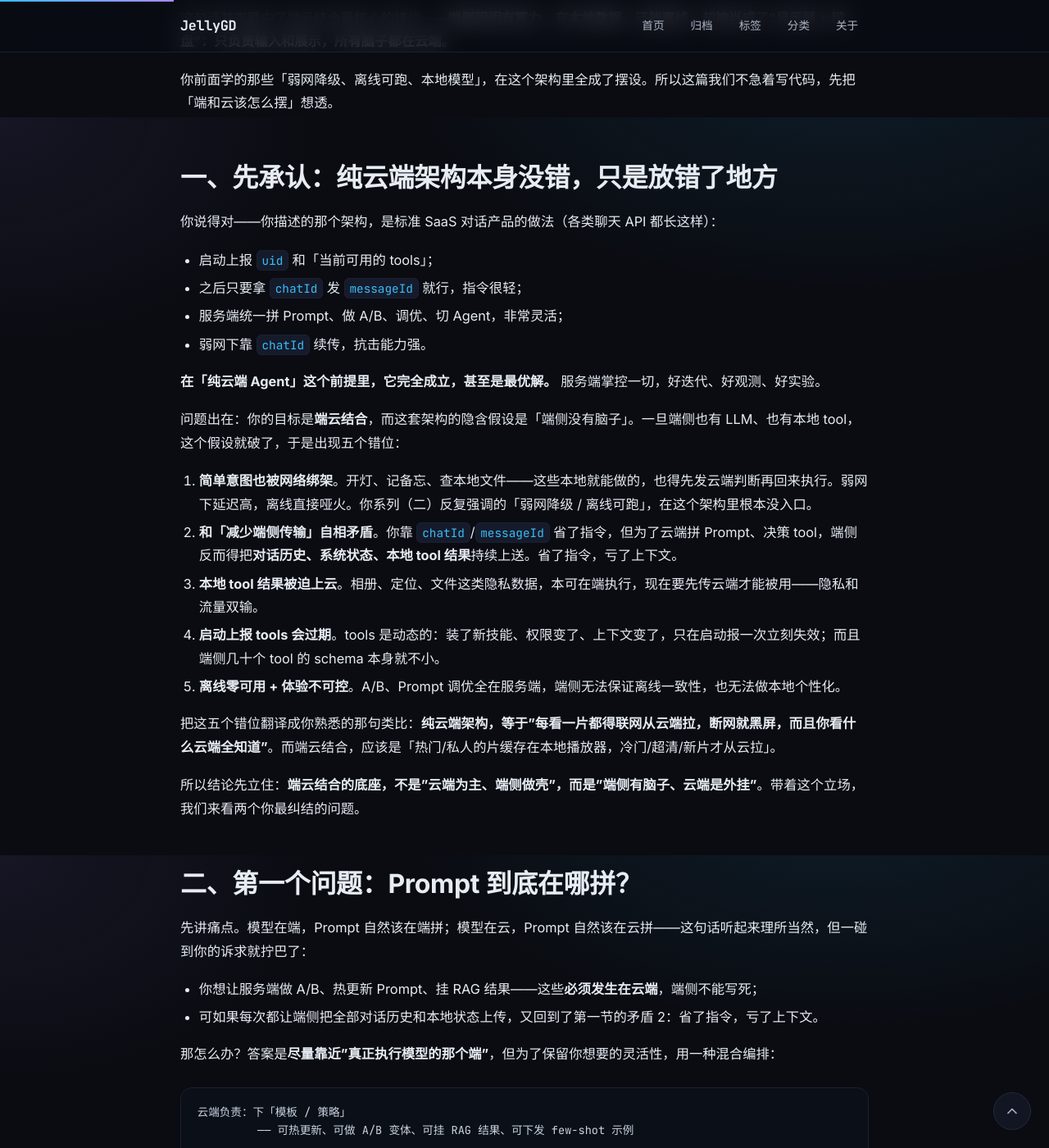
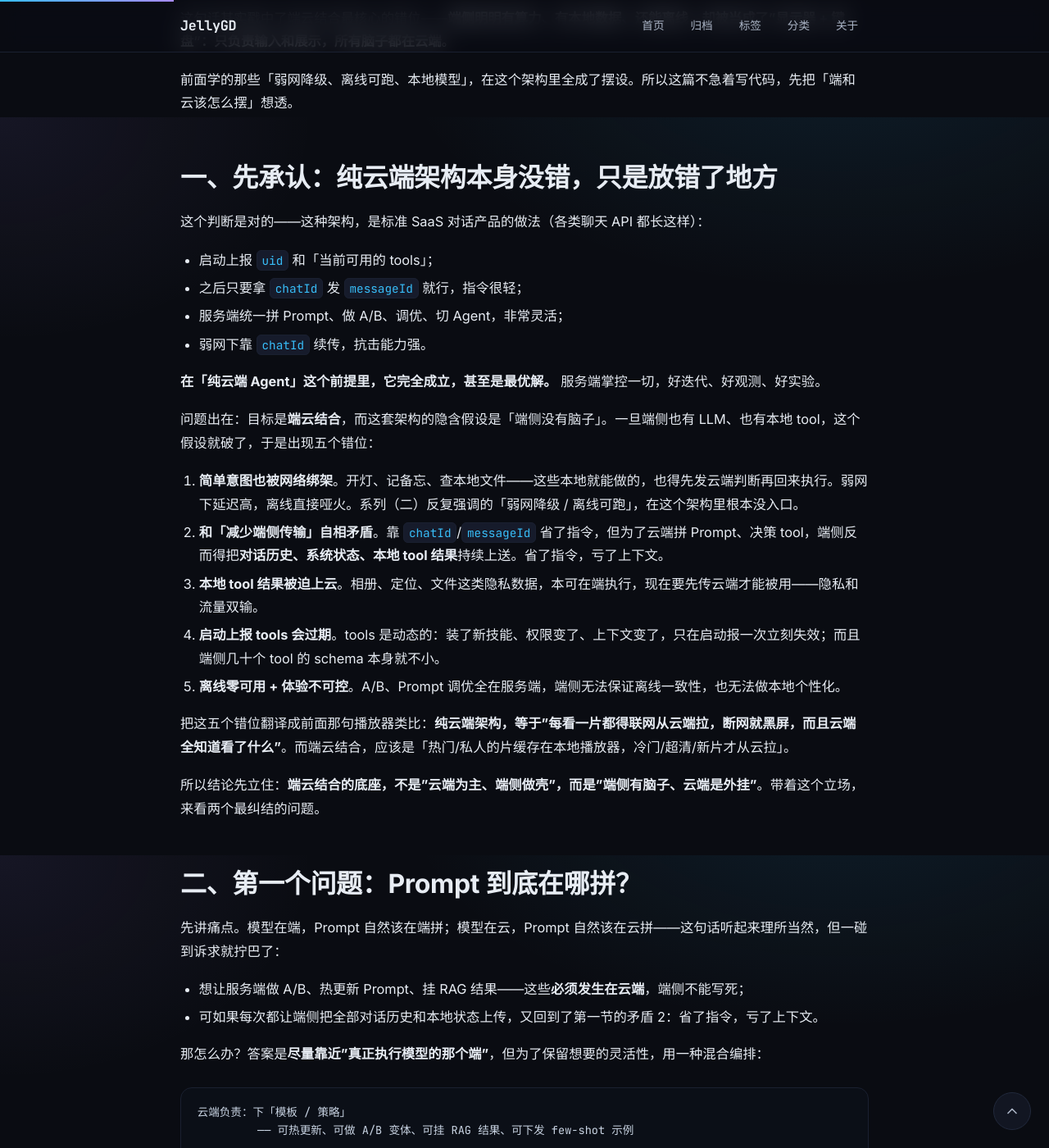
Before and after one commit to JellyGD/jellygd.github.io, a Jekyll site: the page built from _posts/2026-08-06-移动端AI Agent学习系列四-端云结合架构.md, in a window 1280 px wide and 1400 px high, scrolled down 757 px. Shown: the whole window at 82% size. Built offline with Jekyll 4.4.1, drawn with Linux system fonts in a browser that asks for light colours; some of the changed text lies outside the part shown.

Commit message:
docs: 系列三/四去 AI 味与第一人称表述微调

````diff
--- a/_posts/2026-08-06-移动端AI Agent学习系列四-端云结合架构.md
+++ b/_posts/2026-08-06-移动端AI Agent学习系列四-端云结合架构.md
@@ -12,9 +12,9 @@ tags:
   - 架构
 ---
 
-> 系列（一）我们认识了端侧 Agent 的链路，并论证了一件事：**Agent 的大量工程能力，可以复用传统互联网的那些老本事**。
-> 系列（二）我们把视角收进「体验」：首字耗时、流式、离线、功耗，本质和播放质量治理是同构的。
-> 这篇我们聊一个更靠前的决定：**端云到底怎么分工**。它决定了你前面所有的体验优化往哪使劲。
+> 系列（一）认识了端侧 Agent 的链路，并论证了一件事：**Agent 的大量工程能力，可以复用传统互联网的那些老本事**。
+> 系列（二）把视角收进「体验」：首字耗时、流式、离线、功耗，本质和播放质量治理是同构的。
+> 这篇聊一个更靠前的决定：**端云到底怎么分工**。它决定了前面所有的体验优化往哪使劲。
 
 ## 先从一个会翻车的场景说起
 
@@ -31,11 +31,11 @@ tags:
 
 这句话其实戳中了端云结合最核心的错位——**端侧明明有算力、有本地数据、还能离线，却被当成了"显示器 + 键盘"：只负责输入和展示，所有脑子都在云端**。
 
-你前面学的那些「弱网降级、离线可跑、本地模型」，在这个架构里全成了摆设。所以这篇我们不急着写代码，先把「端和云该怎么摆」想透。
+前面学的那些「弱网降级、离线可跑、本地模型」，在这个架构里全成了摆设。所以这篇不急着写代码，先把「端和云该怎么摆」想透。
 
 ## 一、先承认：纯云端架构本身没错，只是放错了地方
 
-你说得对——你描述的那个架构，是标准 SaaS 对话产品的做法（各类聊天 API 都长这样）：
+这个判断是对的——这种架构，是标准 SaaS 对话产品的做法（各类聊天 API 都长这样）：
 
 - 启动上报 `uid` 和「当前可用的 tools」；
 - 之后只要拿 `chatId` 发 `messageId` 就行，指令很轻；
@@ -44,26 +44,26 @@ tags:
 
 **在「纯云端 Agent」这个前提里，它完全成立，甚至是最优解。** 服务端掌控一切，好迭代、好观测、好实验。
 
-问题出在：你的目标是**端云结合**，而这套架构的隐含假设是「端侧没有脑子」。一旦端侧也有 LLM、也有本地 tool，这个假设就破了，于是出现五个错位：
+问题出在：目标是**端云结合**，而这套架构的隐含假设是「端侧没有脑子」。一旦端侧也有 LLM、也有本地 tool，这个假设就破了，于是出现五个错位：
 
-1. **简单意图也被网络绑架**。开灯、记备忘、查本地文件——这些本地就能做的，也得先发云端判断再回来执行。弱网下延迟高，离线直接哑火。你系列（二）反复强调的「弱网降级 / 离线可跑」，在这个架构里根本没入口。
-2. **和「减少端侧传输」自相矛盾**。你靠 `chatId`/`messageId` 省了指令，但为了云端拼 Prompt、决策 tool，端侧反而得把**对话历史、系统状态、本地 tool 结果**持续上送。省了指令，亏了上下文。
+1. **简单意图也被网络绑架**。开灯、记备忘、查本地文件——这些本地就能做的，也得先发云端判断再回来执行。弱网下延迟高，离线直接哑火。系列（二）反复强调的「弱网降级 / 离线可跑」，在这个架构里根本没入口。
+2. **和「减少端侧传输」自相矛盾**。靠 `chatId`/`messageId` 省了指令，但为了云端拼 Prompt、决策 tool，端侧反而得把**对话历史、系统状态、本地 tool 结果**持续上送。省了指令，亏了上下文。
 3. **本地 tool 结果被迫上云**。相册、定位、文件这类隐私数据，本可在端执行，现在要先传云端才能被用——隐私和流量双输。
 4. **启动上报 tools 会过期**。tools 是动态的：装了新技能、权限变了、上下文变了，只在启动报一次立刻失效；而且端侧几十个 tool 的 schema 本身就不小。
 5. **离线零可用 + 体验不可控**。A/B、Prompt 调优全在服务端，端侧无法保证离线一致性，也无法做本地个性化。
 
-把这五个错位翻译成你熟悉的那句类比：**纯云端架构，等于"每看一片都得联网从云端拉，断网就黑屏，而且你看什么云端全知道"**。而端云结合，应该是「热门/私人的片缓存在本地播放器，冷门/超清/新片才从云拉」。
+把这五个错位翻译成前面那句播放器类比：**纯云端架构，等于"每看一片都得联网从云端拉，断网就黑屏，而且云端全知道看了什么"**。而端云结合，应该是「热门/私人的片缓存在本地播放器，冷门/超清/新片才从云拉」。
 
-所以结论先立住：**端云结合的底座，不是"云端为主、端侧做壳"，而是"端侧有脑子、云端是外挂"**。带着这个立场，我们来看两个你最纠结的问题。
+所以结论先立住：**端云结合的底座，不是"云端为主、端侧做壳"，而是"端侧有脑子、云端是外挂"**。带着这个立场，来看两个最纠结的问题。
 
 ## 二、第一个问题：Prompt 到底在哪拼？
 
-先讲痛点。模型在端，Prompt 自然该在端拼；模型在云，Prompt 自然该在云拼——这句话听起来理所当然，但一碰到你的诉求就拧巴了：
+先讲痛点。模型在端，Prompt 自然该在端拼；模型在云，Prompt 自然该在云拼——这句话听起来理所当然，但一碰到诉求就拧巴了：
 
-- 你想让服务端做 A/B、热更新 Prompt、挂 RAG 结果——这些**必须发生在云端**，端侧不能写死；
+- 想让服务端做 A/B、热更新 Prompt、挂 RAG 结果——这些**必须发生在云端**，端侧不能写死；
 - 可如果每次都让端侧把全部对话历史和本地状态上传，又回到了第一节的矛盾 2：省了指令，亏了上下文。
 
-那怎么办？答案是**尽量靠近"真正执行模型的那个端"**，但为了保留你想要的灵活性，用一种混合编排：
+那怎么办？答案是**尽量靠近"真正执行模型的那个端"**，但为了保留想要的灵活性，用一种混合编排：
 
 ```text
 云端负责：下「模板 / 策略」
@@ -76,11 +76,11 @@ tags:
          拼成最终 Prompt，再喂给「端或云」的模型
 ```
 
-一句话记牢：**模板在云，填充在端**。
+记住：**模板在云，填充在端**。
 
-这样做的好处是双面的——服务端照样能快速迭代 Prompt、做 A/B（你想要的灵活一点没丢）；同时端侧**不必上传全部上下文**，只在「切云端」时发「已组装好的 Prompt 或增量」，云端不再从头拼（矛盾 2 化解了）。
+这样做的好处是双面的——服务端照样能快速迭代 Prompt、做 A/B（想要的灵活一点没丢）；同时端侧**不必上传全部上下文**，只在「切云端」时发「已组装好的 Prompt 或增量」，云端不再从头拼（矛盾 2 化解了）。
 
-继续用播放器的类比：这就像**字幕和播放列表**。通用的翻译风格、推荐算法（模板）从云端下；而"我的播放列表、我的字幕偏好"（个性化）永远在本地拼。云端不知道你具体在放哪一帧，但它给你的推荐策略是新鲜的。
+继续用播放器的类比：这就像**字幕和播放列表**。通用的翻译风格、推荐算法（模板）从云端下；而"我的播放列表、我的字幕偏好"（个性化）永远在本地拼。云端不知道具体在放哪一帧，但它给的推荐策略是新鲜的。
 
 落到工程上，端侧跑本地 LLM 时，Prompt 全在端拼，云端只管下发模板；切云端时，端侧把"拼好的 Prompt"发过去，云端别再重复拼一遍。
 
@@ -90,13 +90,13 @@ tags:
 
 那"该谁扛"这个判断本身，怎么做？这就是意图识别。这里有个**铁律**：
 
-> 意图识别本身必须足够轻。如果为了"判断意图"先发一次云端，那端侧兜底的意义就归零了——断网时你连"该不该上云"都判断不了。
+> 意图识别本身必须足够轻。如果为了"判断意图"先发一次云端，那端侧兜底的意义就归零了——断网时连"该不该上云"都判断不了。
 
 所以意图识别要在**端侧、要快、要省**。具体三招，从粗到细：
 
 1. **规则先行**。命令式、"打开 XX""记一下 XX"这种带固定槽位的、或者离线触发词，直接端侧正则/匹配拦截，**根本不过模型**。能不过模型就别过。
 2. **端侧轻量路由**。过不了规则的，交给一个极小的 0.5B / 1B 模型（正好是系列里"分层模型"的自然延伸），或者一个 ML 分类器，判断这句话是"本地可执行的简单意图"还是"需云端的复杂意图"。
-3. **置信度阈值 + 网络探测**。小模型不光给类别，还给你一个置信度；**低置信度才上云**。同时主动测 RTT / 是否离线，离线或高延迟时强制走端侧。
+3. **置信度阈值 + 网络探测**。小模型不光给类别，还给一个置信度；**低置信度才上云**。同时主动测 RTT / 是否离线，离线或高延迟时强制走端侧。
 
 翻译成播放器类比就是：**播放器先判断"这片本地有缓存吗、画质本地够吗"**——有就本地放，没有且网络好就联网拉，网络差就放本地低清版并提示。意图识别，就是这个"先判断"的瞬间。
 
@@ -122,11 +122,11 @@ tags:
 
 ## 五、数据同步：本地写，上线 reconcile
 
-前面几节把"算力怎么分、Prompt 在哪拼"讲透了，但端侧一持有数据，就绕不开一个老命题：**两份数据怎么对齐**。它不是一个新题，传统互联网的"离线优先（offline-first）"早就趟过坑，端云结合只是把它重新摆到你面前。
+前面几节把"算力怎么分、Prompt 在哪拼"讲透了，但端侧一持有数据，就绕不开一个老命题：**两份数据怎么对齐**。它不是一个新题，传统互联网的"离线优先（offline-first）"早就趟过坑，端云结合只是把它重新摆到面前。
 
 先讲痛点（一个会翻车的场景）。用户在地铁里离线建了个提醒，到家打开平板，提醒没同步——丢了。或者更糟：离线记了条笔记，联网后被重复写入两遍（弱网重试没去重）。再或者，云端想用他的长期偏好做个性化，结果发现偏好全锁在手机里，换设备就归零。这几件事背后是同一句话：**端侧持有数据之后，"本地"和"云端"这两份必须能对上**。
 
-用你熟悉的那句类比接着说：这就像**跨设备续播进度**。你在手机看到第 20 分钟，换平板要能从 20 分接着放——这个进度存在哪、怎么同步、两台设备同时看谁覆盖谁，就是端云数据同步的翻版。
+用前面那句播放器类比接着说：这就像**跨设备续播进度**。在手机看到第 20 分钟，换平板要能从 20 分接着放——这个进度存在哪、怎么同步、两台设备同时看谁覆盖谁，就是端云数据同步的翻版。
 
 先立一个总原则，回答"主副本在哪"：
 
@@ -137,26 +137,26 @@ tags:
 那"上线 reconcile"具体怎么做？几件事，从粗到细：
 
 1. **离线优先，乐观写入**。端侧先落本地（建提醒、记笔记、改偏好），立刻返回成功，不等云端。这和"弱网降级"一脉相承——能本地做的，先本地做完。
-2. **增量同步，别全量**。只传"变了的那条"，不每次把整个上下文重新上送。这正好呼应你最初"减少端侧传输"的诉求：变化的 delta 才上云，全量留在端。
+2. **增量同步，别全量**。只传"变了的那条"，不每次把整个上下文重新上送。这正好呼应最初"减少端侧传输"的诉求：变化的 delta 才上云，全量留在端。
 3. **幂等 + 去重，扛重试**。弱网重发会导致重复。每条本地写入带一个本地生成的稳定 ID（UUID），云端按 ID 去重——收到同 ID 就覆盖不是新增。这是 offline-first 的标配，不然后面全是脏数据。
 4. **冲突解决要有规则**。两台设备同时改了同一条怎么办？常用三招：**最后写入获胜（LWW，带时间戳）** 最简单；**版本向量**更严谨但重；**分字段合并**适合"提醒时间改了、内容没改"这种局部冲突。端侧场景大多用 LWW 就够了，别过度设计。
 5. **隐私分级，决定"能不能上云"**。不是所有端侧数据都该同步：提醒、笔记这类可上云做跨设备/备份；相册、定位、屏幕内容这类高敏数据，**只留端、永不主动上云**（最多用户显式触发才传）。同步策略本身就得带一个"隐私开关"。
 
-把这几条收成一句话：**端侧主写、增量上云、ID 幂等、LWW 兜底、敏感隔离**。
+把这几条收成一句：**端侧主写、增量上云、ID 幂等、LWW 兜底、敏感隔离**。
 
 注意一个和前面"模板在云、填充在端"的呼应：同步上去的，是**用户的长期数据（偏好、历史、产物）**，不是每轮对话的临时上下文。临时上下文留在端做实时拼装，只有"值得跨设备保留"的才进同步通道。两者分工清楚了，传输量和隐私都压得住。
 
-## 六、收口：端云结合的几条硬规矩
+## 六、端云结合的几条硬规矩
 
-写到这，端云结合的样子就清楚了。给你压成几条不可妥协的规矩：
+写到这，端云结合的样子就清楚了。压成几条不可妥协的规矩：
 
-- **端侧要有本地 Agent / 路由层**（你博客里那个 LLM Loop），不是哑终端。它负责意图识别、本地执行、弱网兜底。
+- **端侧要有本地 Agent / 路由层**（博客里那个 LLM Loop），不是哑终端。它负责意图识别、本地执行、弱网兜底。
 - **能本地执行的 tool 绝不上云**，只把结果摘要回传。隐私数据不出端，流量也省。
 - **端侧持有上下文主副本**，云端按需拿增量，而不是云端永远是唯一真相源。
 - **Prompt 模板在云、填充在端**，服务端照常做 A/B 和调优，但不逼端侧裸奔上传全量上下文。
 
-回到最开始那句类比收个尾：**纯云端是"断网黑屏的在线播放器"；端云结合是"带本地缓存、能离线放、热门自动缓、冷门联网拉"的播放器**。端侧那点算力和本地数据，是你最贵、也最该用好的资产，别把它只当块屏幕。
+回到最开始那句类比收个尾：**纯云端是"断网黑屏的在线播放器"；端云结合是"带本地缓存、能离线放、热门自动缓、冷门联网拉"的播放器**。端侧那点算力和本地数据，是最贵、也最该用好的资产，别把它只当块屏幕。
 
 ---
 
-下一篇我们聊：**生成可控性**——端侧 / 云端的生成是不可控的，怎么让输出符合预期。那是端云结合真正跑起来之后，紧接着要解决的麻烦。
+下一篇聊：**生成可控性**——端侧 / 云端的生成是不可控的，怎么让输出符合预期。那是端云结合真正跑起来之后，紧接着要解决的麻烦。
````
Also changed, not shown: _posts/2026-08-06-移动端AI Agent学习系列三-生成可控性.md (+1 -1 lines).
